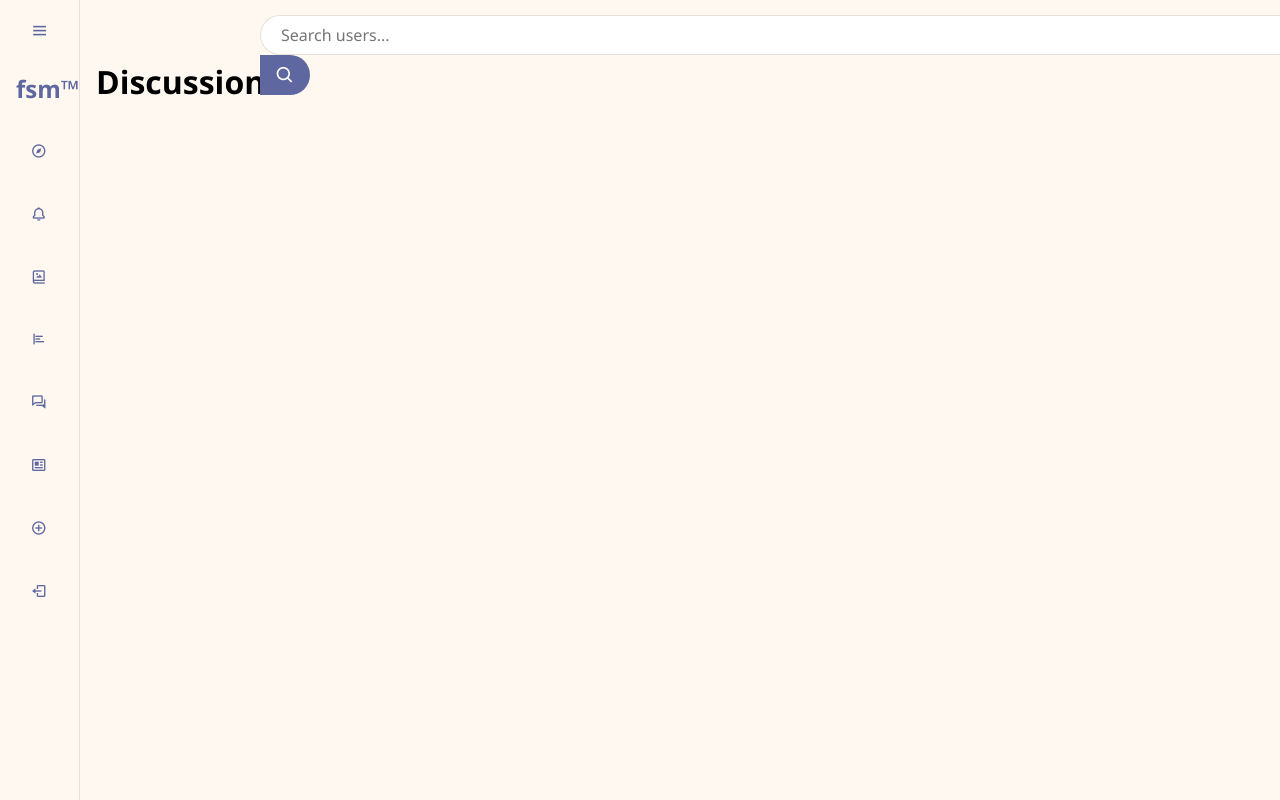
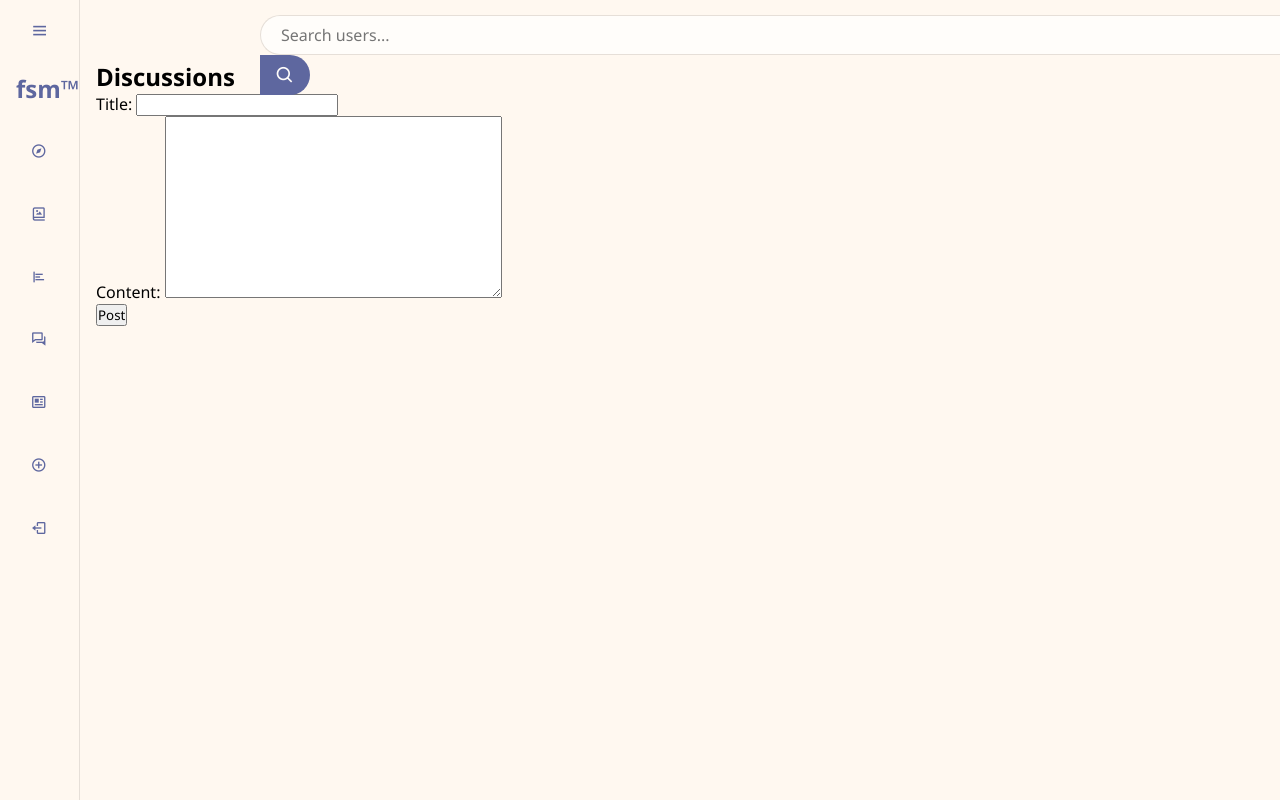
Before and after one commit to niko-jandernal/fsm_website, a Django app: page /discussions in a window 1280 px wide. Run offline with Django 5.2, Linux system fonts and the light colour scheme; the visitor is signed in with stand-in values (Sample User, id 1); data that the repository does not hold is empty.

Commit message:
added basic discussion page options

```diff
--- a/mywebsite/forms.py
+++ b/mywebsite/forms.py
@@ -1,7 +1,7 @@
 from django.contrib.auth.forms import UserCreationForm
 from django.contrib.auth.models import User
 from django import forms
-from .models import Post
+from .models import Post, DiscussionPost
 
 
 class CreateUserForm(UserCreationForm):
@@ -20,3 +20,9 @@ class PostForm(forms.ModelForm):
                                               },
                                        ),
         }
+
+
+class DiscussionPostForm(forms.ModelForm):
+    class Meta:
+        model = DiscussionPost
+        fields = ['title', 'content']
--- a/mywebsite/models.py
+++ b/mywebsite/models.py
@@ -18,3 +18,13 @@ class Comment(models.Model):
 
     def __str__(self):
         return f'Comment by {self.author} on {self.post}'
+
+
+class DiscussionPost(models.Model):
+    title = models.CharField(max_length=255)
+    content = models.TextField()
+    author = models.ForeignKey(User, on_delete=models.CASCADE, related_name='discussion_posts')
+    date_posted = models.DateTimeField(auto_now_add=True)
+
+    def __str__(self):
+        return self.title
--- /dev/null
+++ b/mywebsite/static/styles/discussionsstyle.css
@@ -0,0 +1,10 @@
+.discussion-post {
+    border: 1px solid #ddd;
+    padding: 20px;
+    margin-bottom: 20px;
+    border-radius: 5px;
+}
+
+.discussion-posts {
+    margin-top: 20px;
+}
--- a/mywebsite/static/styles/style.css
+++ b/mywebsite/static/styles/style.css
@@ -175,6 +175,7 @@
     border-radius: 25px 0 0 25px;
     outline: none;
     height: 40px;
+    background: #fffdfa;
 }
 
 #search-input:focus {
--- a/mywebsite/templates/base.html
+++ b/mywebsite/templates/base.html
@@ -49,12 +49,12 @@
                     <span class="nav-item">Explore</span>
                 </a>
             </li>
-            <li>
-                <a href="{% url 'notifications' %}">
-                    <i class='bx bx-bell'></i>
-                    <span class="nav-item">Notifications</span>
-                </a>
-            </li>
+{#            <li>#}
+{#                <a href="{% url 'notifications' %}">#}
+{#                    <i class='bx bx-bell'></i>#}
+{#                    <span class="nav-item">Notifications</span>#}
+{#                </a>#}
+{#            </li>#}
             <li>
                 <a href="{% url 'boards' %}">
                     <i class='bx bx-photo-album' ></i>
--- a/mywebsite/templates/discussions.html
+++ b/mywebsite/templates/discussions.html
@@ -1,4 +1,23 @@
-{% extends "base.html" %}  {% block title%} Discussions {% endblock %}
+{% extends 'base.html' %}
 {% block content %}
-<h1>Discussions</h1>
+<h2>Discussions</h2>
+
+    <link rel="stylesheet" href="../static/styles/discussionsstyle.css">
+
+<form method="post">
+    {% csrf_token %}
+    {{ form.as_p }}
+    <button type="submit">Post</button>
+</form>
+
+
+<div class="discussion-posts">
+    {% for post in discussion_posts %}
+    <div class="discussion-post">
+        <h3>{{ post.title }}</h3>
+        <p>{{ post.content }}</p>
+        <small>Posted by {{ post.author.username }} on {{ post.date_posted }}</small>
+    </div>
+    {% endfor %}
+</div>
 {% endblock %}
--- a/mywebsite/templates/notifications.html
+++ /dev/null
@@ -1,4 +0,0 @@
-{% extends "base.html" %}  {% block title%} Notifications {% endblock %}
-{% block content %}
-<h1>Notifications</h1>
-{% endblock %}
--- a/mywebsite/urls.py
+++ b/mywebsite/urls.py
@@ -8,7 +8,6 @@ urlpatterns = [
     path('', views.home),  # This is the default page (home page of the website)
     path('home', views.home, name='home'),
     path('explore', views.explore, name='explore'),
-    path('notifications', views.notifications, name='notifications'),
     path('boards', views.boards, name='boards'),
     path('polls', views.polls, name='polls'),
     path('discussions', views.discussions, name='discussions'),
--- a/mywebsite/views.py
+++ b/mywebsite/views.py
@@ -7,11 +7,12 @@ from django.shortcuts import render, redirect
 
 from .forms import CreateUserForm
 from .forms import PostForm
+from .forms import DiscussionPostForm
 from .models import Comment
 from .models import Post
+from .models import DiscussionPost
 from django.contrib.auth.models import User
 from django.db.models import Q
-
 
 
 
@@ -64,7 +65,7 @@ def logoutUser(request):
 
 @login_required(login_url="login")
 def home(request):
-    posts = Post.objects.all().order_by('-date_posted')# Get posts ordered by date
+    posts = Post.objects.all().order_by('-date_posted')  # Get posts ordered by date
 
     for post in posts:
         post.is_liked = post.likes.filter(id=request.user.id).exists()
@@ -81,10 +82,12 @@ def like_post(request, post_id):
         if post.likes.filter(id=request.user.id).exists():
             post.likes.remove(request.user)
             is_liked = False
+
         else:
             post.likes.add(request.user)
             is_liked = True
         return JsonResponse({"total_likes": post.likes.count(), "is_liked": is_liked})
+
     else:
         return JsonResponse({"error": "There was an error, please try again."}, status=400)
 
@@ -97,11 +100,14 @@ def post_comment(request, post_id):
         if content:
             comment = Comment.objects.create(post=post, author=request.user, content=content)
 
-            return JsonResponse({"comment": content, "author": request.user.username, "date_posted": comment.date_posted.strftime('%Y-%m-%d %H:%M')})
+            return JsonResponse({"comment": content, "author": request.user.username,
+                                 "date_posted": comment.date_posted.strftime('%Y-%m-%d %H:%M')})
+
         else:
             return JsonResponse({"error": "Comment content is empty"}, status=400)
     else:
         return JsonResponse({"error": "There was an error, please try again."}, status=400)
+
 
 def post_detail(request, post_id):
     post = get_object_or_404(Post, id=post_id)
@@ -124,11 +130,6 @@ def search_users(request):
 @login_required(login_url="login")
 def explore(request):
     return render(request, "explore.html")
-
-
-@login_required(login_url="login")
-def notifications(request):
-    return render(request, "notifications.html")
 
 
 @login_required(login_url="login")
@@ -163,3 +164,18 @@ def create(request):
         form = PostForm()
 
     return render(request, 'create.html', {'form': form})
+
+
+@login_required(login_url="login")
+def discussions(request):
+    if request.method == 'POST':
+        form = DiscussionPostForm(request.POST)
+        if form.is_valid():
+            discussion_post = form.save(commit=False)
+            discussion_post.author = request.user
+            discussion_post.save()
+            return redirect('discussions')
+    else:
+        form = DiscussionPostForm()
+    discussion_posts = DiscussionPost.objects.all().order_by('-date_posted')
+    return render(request, 'discussions.html', {'form': form, 'discussion_posts': discussion_posts})
```
Also changed, not shown: mywebsite/static/styles/createstyle.css (+3 -13 lines).
